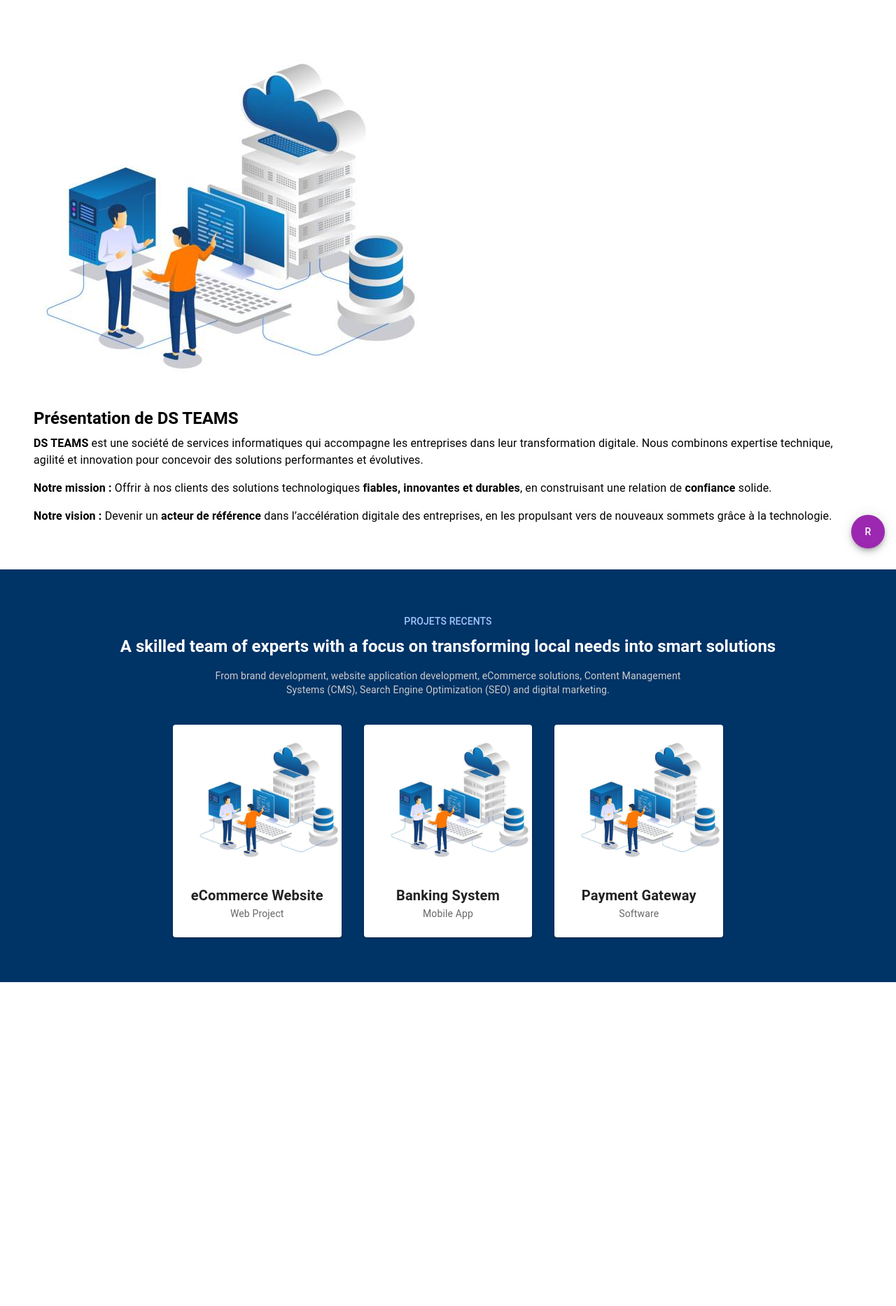
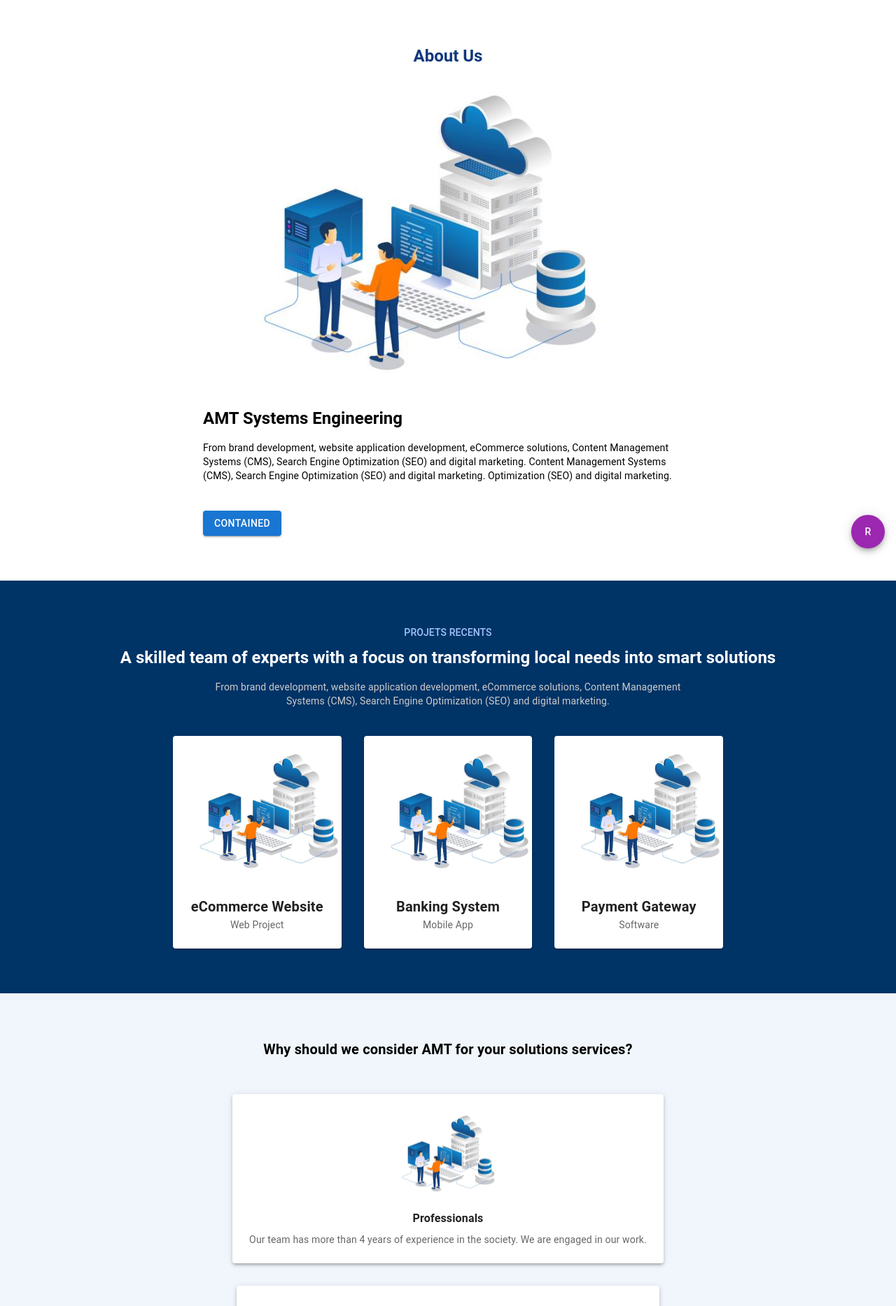
Before and after one commit to AMTSYSTEMSENGINEERING/amt-systems-website, a React (Create React App) app: page / in a window 1280 px wide. Shown: the top 1867 px of the page at 70% size. Before the commit the page ends 1404 px from the top, so only its background shows below. Built offline with nearby package versions, Linux system fonts and the light colour scheme.

Commit message:
mise a jour

```diff
--- a/src/App.js
+++ b/src/App.js
@@ -4,6 +4,7 @@ import logo from './assets/log.png';
 import AboutSection from './components/AboutSection';
 import FloatingActionButton from './components/FloatingActionButton';
 import RecentsProjet from './components/RecentsProjet';
+import ServiceSolution from './components/ServiceSolution';
 
 function App() {
   return (
@@ -11,6 +12,7 @@ function App() {
       <FloatingActionButton />
       <AboutSection />
       <RecentsProjet />
+      <ServiceSolution />
     </div>
   );
 }
--- a/src/components/AboutSection.js
+++ b/src/components/AboutSection.js
@@ -1,11 +1,18 @@
 import React from 'react';
-import { Box, Grid, Typography, useMediaQuery, useTheme } from '@mui/material';
+import {
+  Box,
+  Typography,
+  Grid,
+  useTheme,
+  useMediaQuery
+} from '@mui/material';
 import { motion } from 'framer-motion';
-import service from '../assets/service.png'; // Assurez-vous que le chemin est correct
+import s1 from '../assets/service.png';
+import Button from '@mui/material/Button';
 
-const PresentationSection = () => {
+const ProjectsSection = () => {
   const theme = useTheme();
-  const isMobile = useMediaQuery(theme.breakpoints.down('sm'));
+
 
   return (
     <Box
@@ -14,63 +21,37 @@ const PresentationSection = () => {
         px: { xs: 2, md: 6 },
       }}
     >
-      <Grid
-        container
-        spacing={4}
-        alignItems="center"
-        direction={isMobile ? 'row' : 'row'}
-        display="flex"
-        justifyContent="space-between"
+      <motion.div
+        initial={{ opacity: 0, y: 40 }}
+        whileInView={{ opacity: 1, y: 0 }}
+        transition={{ duration: 0.6 }}
+        viewport={{ once: true }}
       >
-        {/* Image à gauche */}
-        <Grid item xs={12} md={6}>
-          <motion.div
-            initial={{ opacity: 0, x: -50 }}
-            whileInView={{ opacity: 1, x: 0 }}
-            transition={{ duration: 0.6 }}
-            viewport={{ once: true }}
-          >
-            <Box
-              component="img"
-              src={service} // Remplace par le bon chemin de ton image
-              alt="DS Teams"
-              sx={{
-                width: '100%',
-                borderRadius: 2,
-              }}
-            />
-          </motion.div>
-        </Grid>
+        <Typography variant="h5" fontWeight="bold" sx={{ color: '#0f387cff', mb: 2, textAlign: 'center' }}>
+          About Us
+        </Typography>
+      </motion.div>
 
-        {/* Texte à droite */}
-        <Grid item xs={6} md={4}>
-          <motion.div
-            initial={{ opacity: 0, x: 50 }}
-            whileInView={{ opacity: 1, x: 0 }}
-            transition={{ duration: 0.6, delay: 0.2 }}
-            viewport={{ once: true }}
-          >
-            <Typography variant="h5" fontWeight="bold" gutterBottom>
-              Présentation de DS TEAMS
-            </Typography>
+      <Grid container spacing={4} justifyContent="center"  alignItems="center">
+          <Grid item xs={12} sm={6} md={4} >
+            <img src={s1} alt="Project" style={{ width: '90%', height: '100%' }} />
+          </Grid>
+          <Grid item xs={12} sm={6} md={4} >
+             <Typography variant="h5" fontWeight="bold" sx={{ mb: 2 }}>
+               AMT Systems Engineering
+             </Typography>
+              <Typography variant="body2" sx={{ mb: 5, maxWidth: 700, mx: 'auto' }}>
+                From brand development, website application development, eCommerce solutions,
+                Content Management Systems (CMS), Search Engine Optimization (SEO) and digital marketing.
+                Content Management Systems (CMS), Search Engine Optimization (SEO) and digital marketing.
+                Optimization (SEO) and digital marketing.
+              </Typography>
+              <Button variant="contained">Contained</Button>
+          </Grid>
 
-            <Typography variant="body1" sx={{ mb: 2 }}>
-              <strong>DS TEAMS</strong> est une société de services informatiques qui accompagne les entreprises dans leur transformation digitale.
-              Nous combinons expertise technique, agilité et innovation pour concevoir des solutions performantes et évolutives.
-            </Typography>
-
-            <Typography variant="body1" sx={{ mb: 2 }}>
-              <strong>Notre mission :</strong> Offrir à nos clients des solutions technologiques <strong>fiables, innovantes et durables</strong>, en construisant une relation de <strong>confiance</strong> solide.
-            </Typography>
-
-            <Typography variant="body1">
-              <strong>Notre vision :</strong> Devenir un <strong>acteur de référence</strong> dans l’accélération digitale des entreprises, en les propulsant vers de nouveaux sommets grâce à la technologie.
-            </Typography>
-          </motion.div>
-        </Grid>
       </Grid>
     </Box>
   );
 };
 
-export default PresentationSection;
+export default ProjectsSection;
--- a/src/components/RecentsProjet.js
+++ b/src/components/RecentsProjet.js
@@ -73,7 +73,7 @@ const ProjectsSection = () => {
               transition={{ duration: 0.5, delay: index * 0.2 }}
               viewport={{ once: true }}
             >
-              <Card sx={{ maxWidth: 360, mx: 'auto' }}>
+              <Card sx={{ maxWidth: 345, mx: 'auto' }}>
                 <CardMedia
                   component="img"
                   height="180"
--- /dev/null
+++ b/src/components/ServiceSolution.js
@@ -0,0 +1,101 @@
+import React from 'react';
+import {
+  Box,
+  Grid,
+  Typography,
+  Paper,
+  useTheme,
+  useMediaQuery,
+} from '@mui/material';
+import { motion } from 'framer-motion';
+import s1 from '../assets/service.png';
+
+const highlights = [
+  {
+    title: "Professionals",
+    description: "Our team has more than 4 years of experience in the society. We are engaged in our work.",
+    image: s1,
+  },
+  {
+    title: "We Deliver",
+    description: "We make sure we always deliver on time. We are committed to building a reliable brand.",
+    image: s1,
+  },
+  {
+    title: "Young & Ambitious",
+    description: "The company is managed by young people. We set the tone. You can count on us in a long run.",
+    image: s1,
+  },
+  {
+    title: "Cost-Effective",
+    description: "We are highly affordable, our rates are perfect to fit in any formats, with no hidden costs.",
+    image: s1,
+  },
+];
+
+const WhyChooseUs = () => {
+  const theme = useTheme();
+  const isMobile = useMediaQuery(theme.breakpoints.down('sm'));
+
+  return (
+    <Box
+      sx={{
+        py: 8,
+        px: { xs: 2, md: 6 },
+        backgroundColor: '#f0f6fb',
+        textAlign: 'center',
+      }}
+    >
+      <Typography variant="h6" sx={{ fontWeight: 'bold', mb: 6 }}>
+        Why should we consider <strong style={{ color: '#000' }}>AMT</strong> for your solutions services?
+      </Typography>
+
+      <Grid container justifyContent="center" spacing={4}>
+        {highlights.map((item, index) => (
+          <Grid item xs={12} sm={6} md={3} key={index}>
+            <motion.div
+              initial={{ opacity: 0, y: 40 }}
+              whileInView={{ opacity: 1, y: 0 }}
+              transition={{ duration: 0.5, delay: index * 0.2 }}
+              viewport={{ once: true }}
+            >
+              <Paper
+                elevation={3}
+                sx={{
+                  p: 3,
+                  height: '100%',
+                  transition: 'all 0.3s ease',
+                  '&:hover': {
+                    transform: 'translateY(-8px)',
+                    boxShadow: '0 8px 20px rgba(0, 0, 0, 0.15)',
+                    backgroundColor: '#ffffff',
+                  },
+                }}
+              >
+                <Box
+                  component="img"
+                  src={item.image}
+                  alt={item.title}
+                  sx={{
+                    width: '100%',
+                    height: 120,
+                    objectFit: 'contain',
+                    mb: 2,
+                  }}
+                />
+                <Typography variant="subtitle1" fontWeight="bold" gutterBottom>
+                  {item.title}
+                </Typography>
+                <Typography variant="body2" color="text.secondary">
+                  {item.description}
+                </Typography>
+              </Paper>
+            </motion.div>
+          </Grid>
+        ))}
+      </Grid>
+    </Box>
+  );
+};
+
+export default WhyChooseUs;
```
